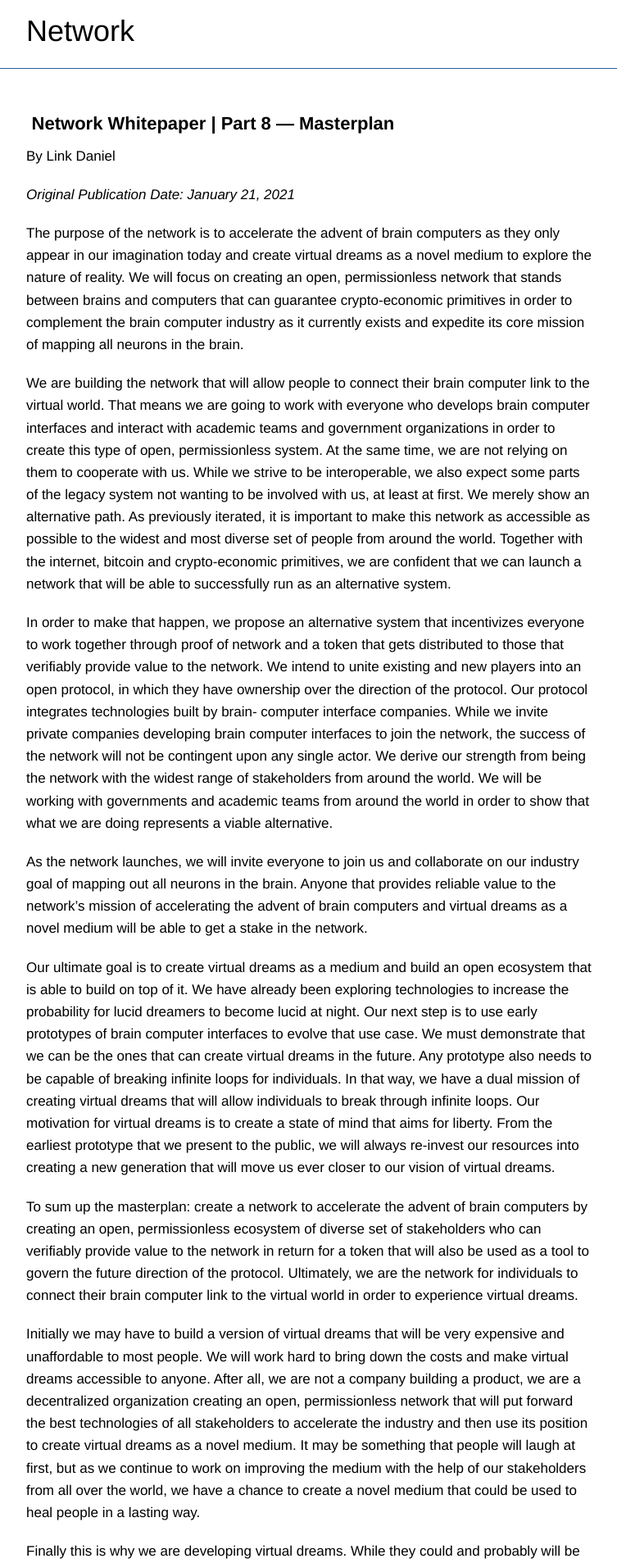
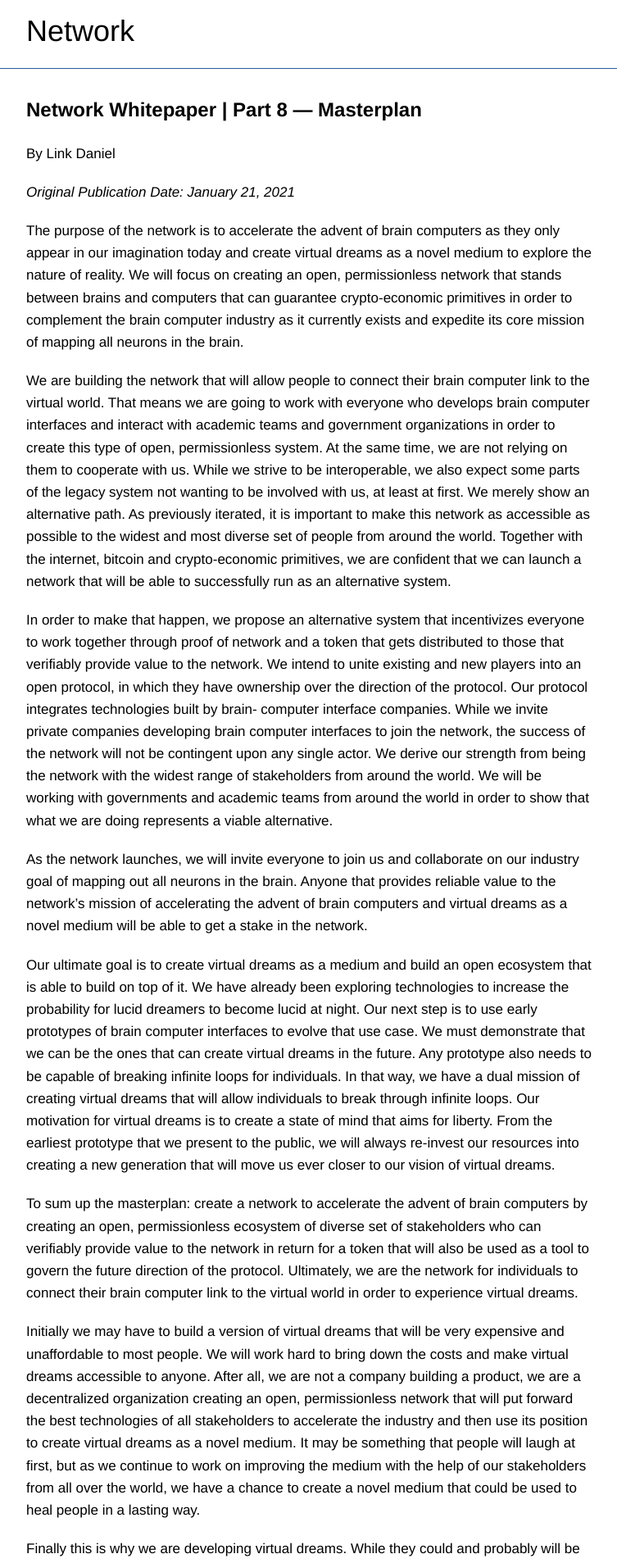
Before and after one commit to networkf/network.github.io, a Jekyll site: the page built from whitepaper21part8.md, in a window 1280 px wide. Shown: the top 1907 px of the page at 82% size, without its empty margins (243-996 px from the left). Built offline with Jekyll 4.4.1, drawn with Linux system fonts in a browser that asks for light colours; some web fonts are replaced; our own code applies the rules of GitHub Pages for plain Markdown files; the repository's description, which GitHub fills in, is left out.

Commit message:
Update whitepaper21part8.md

```diff
--- a/whitepaper21part8.md
+++ b/whitepaper21part8.md
@@ -6,7 +6,7 @@ layout: default
 </head>
 ---
 
-<h2>Network Whitepaper | Part 8 — Masterplan</h2>
+<b><font size="5">Network Whitepaper | Part 8 — Masterplan</font></b>
 
 By Link Daniel
 
```
